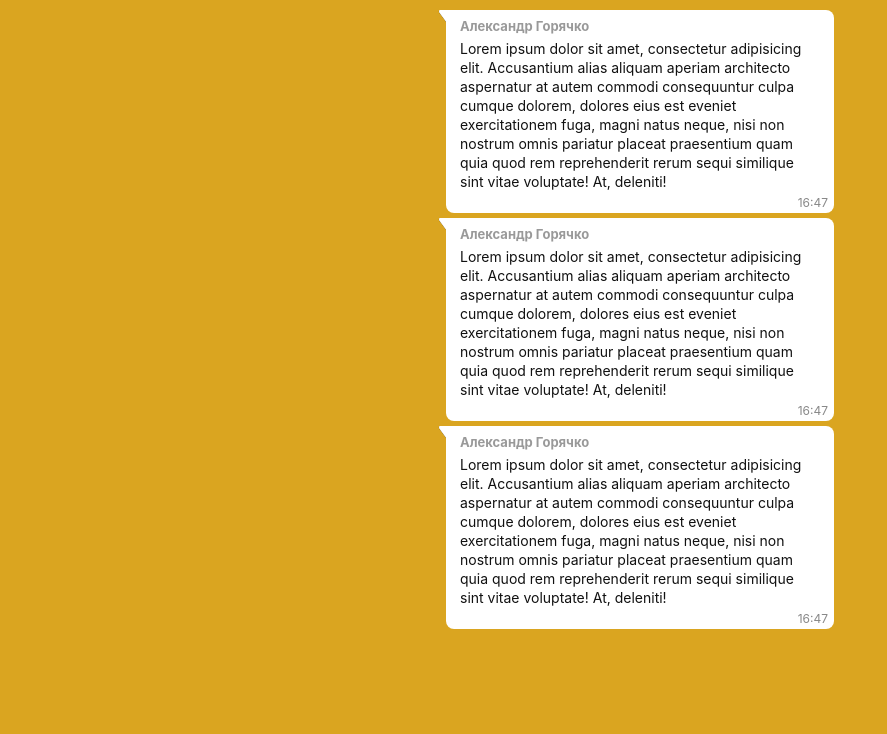
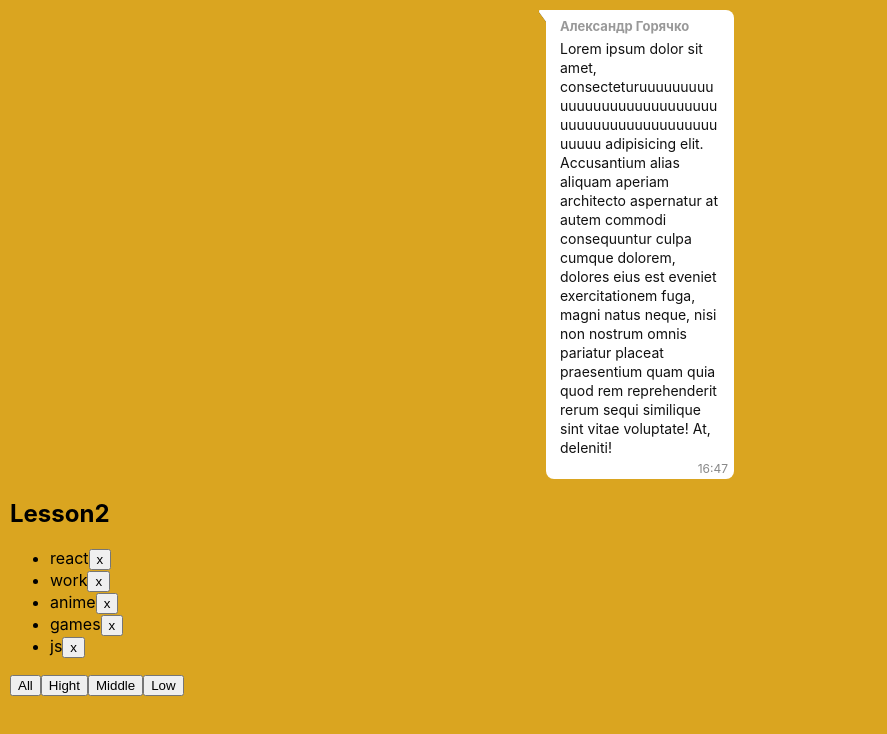
Before and after one commit to grok88/Ignat, a React (Create React App) app: page / in a window 1280 px wide. Shown: the top 734 px of the page, without its empty margins (0-887 px from the left). Built offline with nearby package versions, Linux system fonts and the light colour scheme.

Commit message:
Task2 is done

```diff
--- a/package.json
+++ b/package.json
@@ -10,10 +10,12 @@
     "@types/node": "^12.0.0",
     "@types/react": "^16.9.0",
     "@types/react-dom": "^16.9.0",
+    "@types/uuid": "^8.0.0",
     "react": "^16.13.1",
     "react-dom": "^16.13.1",
     "react-scripts": "3.4.1",
-    "typescript": "~3.7.2"
+    "typescript": "~3.7.2",
+    "uuid": "^8.1.0"
   },
   "scripts": {
     "start": "react-scripts start",
--- a/src/App.tsx
+++ b/src/App.tsx
@@ -1,11 +1,57 @@
-import React from 'react';
+import React, {useState} from 'react';
 import './App.css';
 import DisplayTelegram from './components/display-telega/DisplayTelegtam';
+import {v1} from 'uuid';
+import PriorityList from './components/priority-list/PriorityList';
+
+//TS
+export type priorityListType = {
+    id: string,
+    title: string,
+    priority: string
+}
+export type stateType = Array<priorityListType>;
+export type filterType = 'all' | 'hight' | 'middle' | 'low';
 
 function App() {
+    let [state, setState] = useState<Array<priorityListType>>([
+        {id: v1(), title: 'react', priority: 'hight'},
+        {id: v1(), title: 'work', priority: 'hight'},
+        {id: v1(), title: 'anime', priority: 'low'},
+        {id: v1(), title: 'games', priority: 'middle'},
+        {id: v1(), title: 'js', priority: 'hight'},
+    ]);
+
+    let [filter, setFilter] = useState<filterType>('all');
+
+    //filtered
+    let filteredState = state;
+
+    if(filter === 'hight'){
+        filteredState = filteredState.filter(list => list.priority === 'hight');
+    }
+    if(filter === 'middle'){
+        filteredState = filteredState.filter(list => list.priority === 'middle');
+    }
+    if(filter === 'low'){
+        filteredState = filteredState.filter(list => list.priority === 'low');
+    }
+    //changr filter
+    const changeFilter = (value:filterType) => {
+        setFilter(value);
+    }
+
+    //delete priority list
+    const deleteItem = (id: string) => {
+        setState(state.filter(list => list.id !== id));
+    }
+
     return (
         <div className="App">
-            <DisplayTelegram fullName={'Александр Горячко'} text={'Lorem ipsum dolor sit amet, consectetur adipisicing elit. Accusantium alias aliquam aperiam architecto aspernatur at autem commodi consequuntur culpa cumque dolorem, dolores eius est eveniet exercitationem fuga, magni natus neque, nisi non nostrum omnis pariatur placeat praesentium quam quia quod rem reprehenderit rerum sequi similique sint vitae voluptate! At, deleniti!'} addedTime={'16:47'}/> <DisplayTelegram fullName={'Александр Горячко'} text={'Lorem ipsum dolor sit amet, consectetur adipisicing elit. Accusantium alias aliquam aperiam architecto aspernatur at autem commodi consequuntur culpa cumque dolorem, dolores eius est eveniet exercitationem fuga, magni natus neque, nisi non nostrum omnis pariatur placeat praesentium quam quia quod rem reprehenderit rerum sequi similique sint vitae voluptate! At, deleniti!'} addedTime={'16:47'}/> <DisplayTelegram fullName={'Александр Горячко'} text={'Lorem ipsum dolor sit amet, consectetur adipisicing elit. Accusantium alias aliquam aperiam architecto aspernatur at autem commodi consequuntur culpa cumque dolorem, dolores eius est eveniet exercitationem fuga, magni natus neque, nisi non nostrum omnis pariatur placeat praesentium quam quia quod rem reprehenderit rerum sequi similique sint vitae voluptate! At, deleniti!'} addedTime={'16:47'}/>
+            <DisplayTelegram fullName={'Александр Горячко'}
+                             text={'Lorem ipsum dolor sit amet, consecteturuuuuuuuuuuuuuuuuuuuuuuuuuuuuuuuuuuuuuuuuuuuuuuuuuuuu adipisicing elit. Accusantium alias aliquam aperiam architecto aspernatur at autem commodi consequuntur culpa cumque dolorem, dolores eius est eveniet exercitationem fuga, magni natus neque, nisi non nostrum omnis pariatur placeat praesentium quam quia quod rem reprehenderit rerum sequi similique sint vitae voluptate! At, deleniti!'}
+                             addedTime={'16:47'}/>
+            <PriorityList state={filteredState} deleteItem={deleteItem} changeFilter={changeFilter}/>
         </div>
     );
 }
--- a/src/components/display-telega/DisplayTelegtam.module.css
+++ b/src/components/display-telega/DisplayTelegtam.module.css
@@ -4,7 +4,8 @@
     padding: 7px 14px 6px;
     border-radius: 0px 8px 8px;
     margin: 0 auto 5px ;
-    width: 360px;
+    width: 160px;
+    word-wrap: break-word;
 }
 .telegramChatMessage ::before{
     position: absolute;
--- /dev/null
+++ b/src/components/priority-list/PriorityList.tsx
@@ -0,0 +1,49 @@
+import React from 'react';
+import {priorityListType, filterType} from '../../App';
+
+type PriorityListPropsType = {
+    state: Array<priorityListType>,
+    deleteItem: (id: string) => void,
+    changeFilter: (value: filterType) => void
+}
+
+const PriorityList = (props: PriorityListPropsType) => {
+    let {state, deleteItem,changeFilter} = props;
+    const onChangeAllFilter = () => {
+        changeFilter('all');
+    }
+    const onChangeHightFilter = () => {
+        changeFilter('hight');
+    }
+    const onChangeMiddleFilter = () => {
+        changeFilter('middle');
+    }
+    const onChangeLowFilter = () => {
+        changeFilter('low');
+    }
+    return (
+        <div>
+            <h2>Lesson2</h2>
+            <ul>
+                {
+                    state.map(list => {
+                        return <li key={list.id}>
+                            {list.title}
+                            <button onClick={() => {
+                                deleteItem(list.id)
+                            }}>x
+                            </button>
+                        </li>
+                    })
+                }
+            </ul>
+            <div>
+                <button onClick={onChangeAllFilter}>All</button>
+                <button onClick={onChangeHightFilter}>Hight</button>
+                <button onClick={onChangeMiddleFilter}>Middle</button>
+                <button onClick={onChangeLowFilter}>Low</button>
+            </div>
+        </div>
+    );
+}
+export default PriorityList;
```
Also changed, not shown: src/App.css (line endings or trailing spaces), src/components/priority-list/PriorityList.module.css (added), 1 other file (tests, documents, lock files or other folders).
